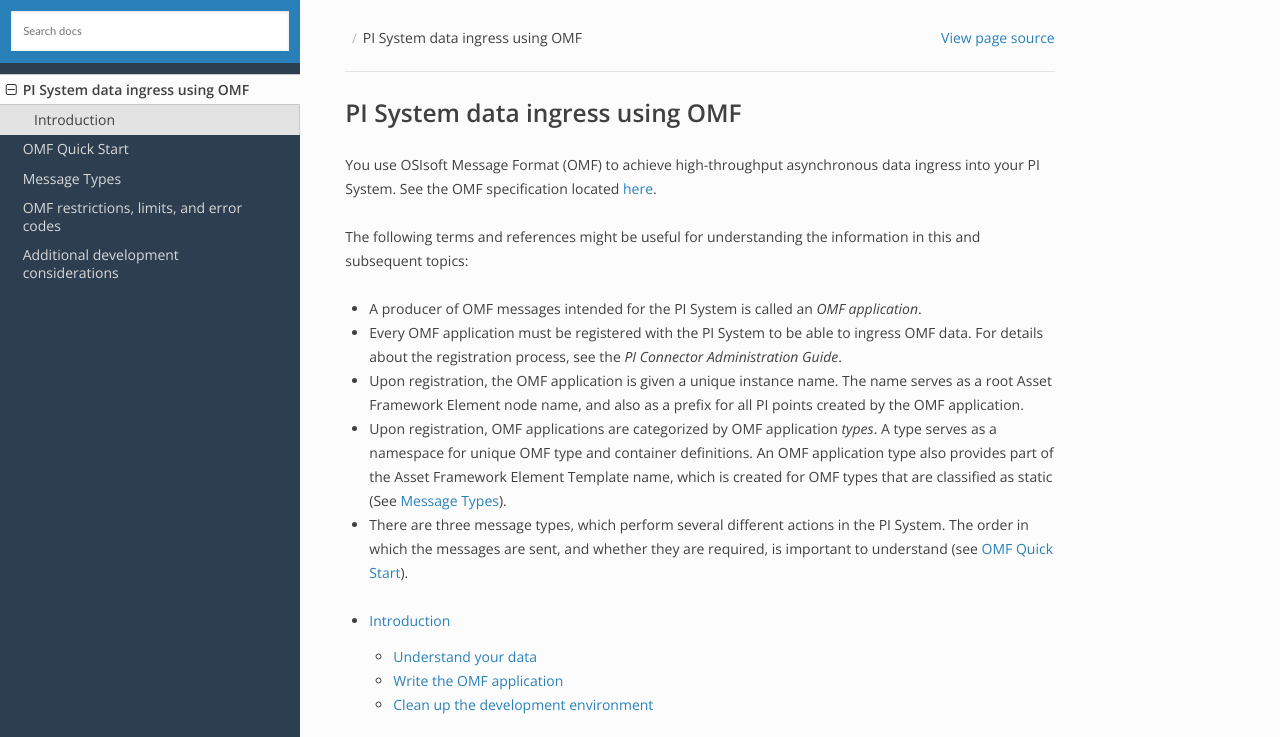
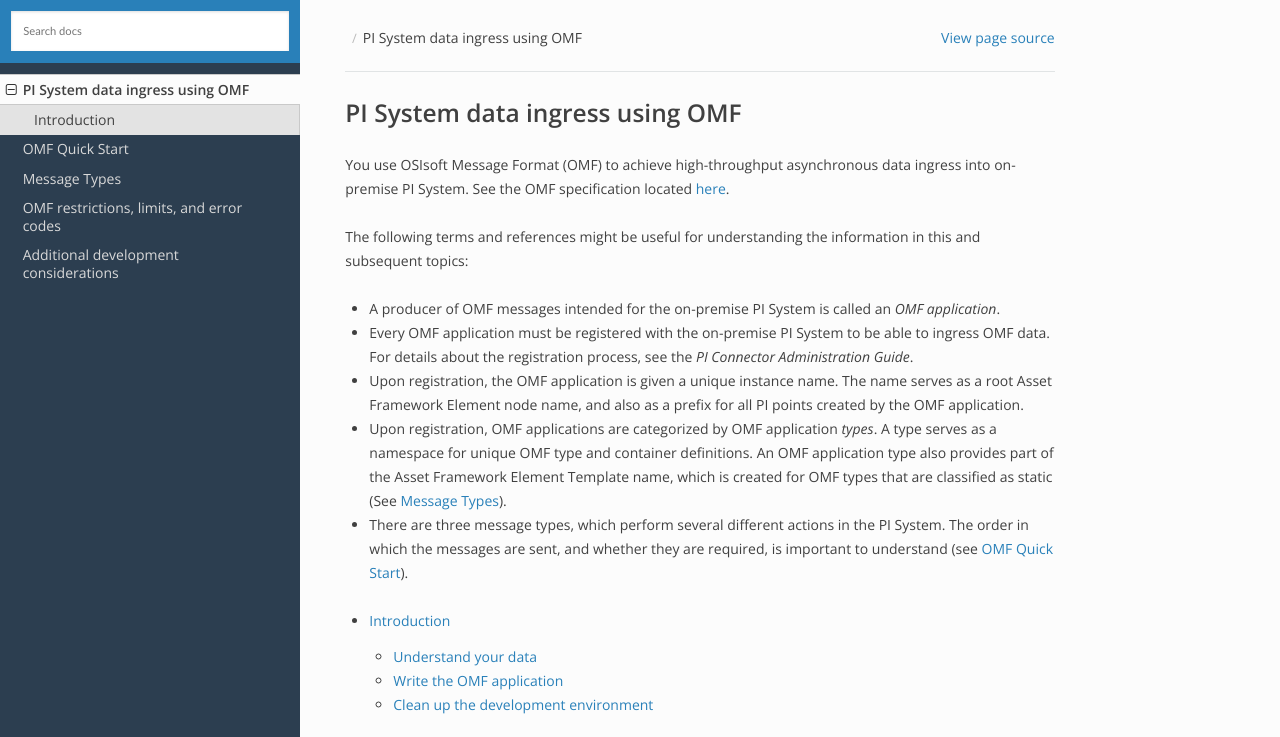
Before and after one commit to osisoft/OMF-Developer-Companion-Guide, a Sphinx documentation site: the page built from docs/OMF-Dev-Intro.rst, in a window 1280 px wide and 1031 px high, cut to the strip 0-737 px from the top of the window. Built offline with Sphinx 7.4.7 and the Read the Docs theme 2.0.0, drawn with Linux system fonts in a browser that asks for light colours.

Commit message:
Update OMF-Dev-Intro.rst

```diff
--- a/docs/OMF-Dev-Intro.rst
+++ b/docs/OMF-Dev-Intro.rst
@@ -1,12 +1,12 @@
 PI System data ingress using OMF
 ================================
 
-You use OSIsoft Message Format (OMF) to achieve high-throughput asynchronous data ingress into your PI System. See the OMF specification located `here <http://omf-docs.osisoft.com/en/v1.0/>`_.
+You use OSIsoft Message Format (OMF) to achieve high-throughput asynchronous data ingress into on-premise PI System. See the OMF specification located `here <http://omf-docs.osisoft.com/en/v1.0/>`_.
 
 The following terms and references might be useful for understanding the information in this and subsequent topics:
 
-* A producer of OMF messages intended for the PI System is called an *OMF application*.
-* Every OMF application must be registered with the PI System to be able to ingress OMF data. For details
+* A producer of OMF messages intended for the on-premise PI System is called an *OMF application*.
+* Every OMF application must be registered with the on-premise PI System to be able to ingress OMF data. For details
   about the registration process, see the *PI Connector Administration Guide*.
 * Upon registration, the OMF application is given a unique instance name. The name serves as a root Asset Framework Element node
   name, and also as a prefix for all PI points created by the OMF application.
```
